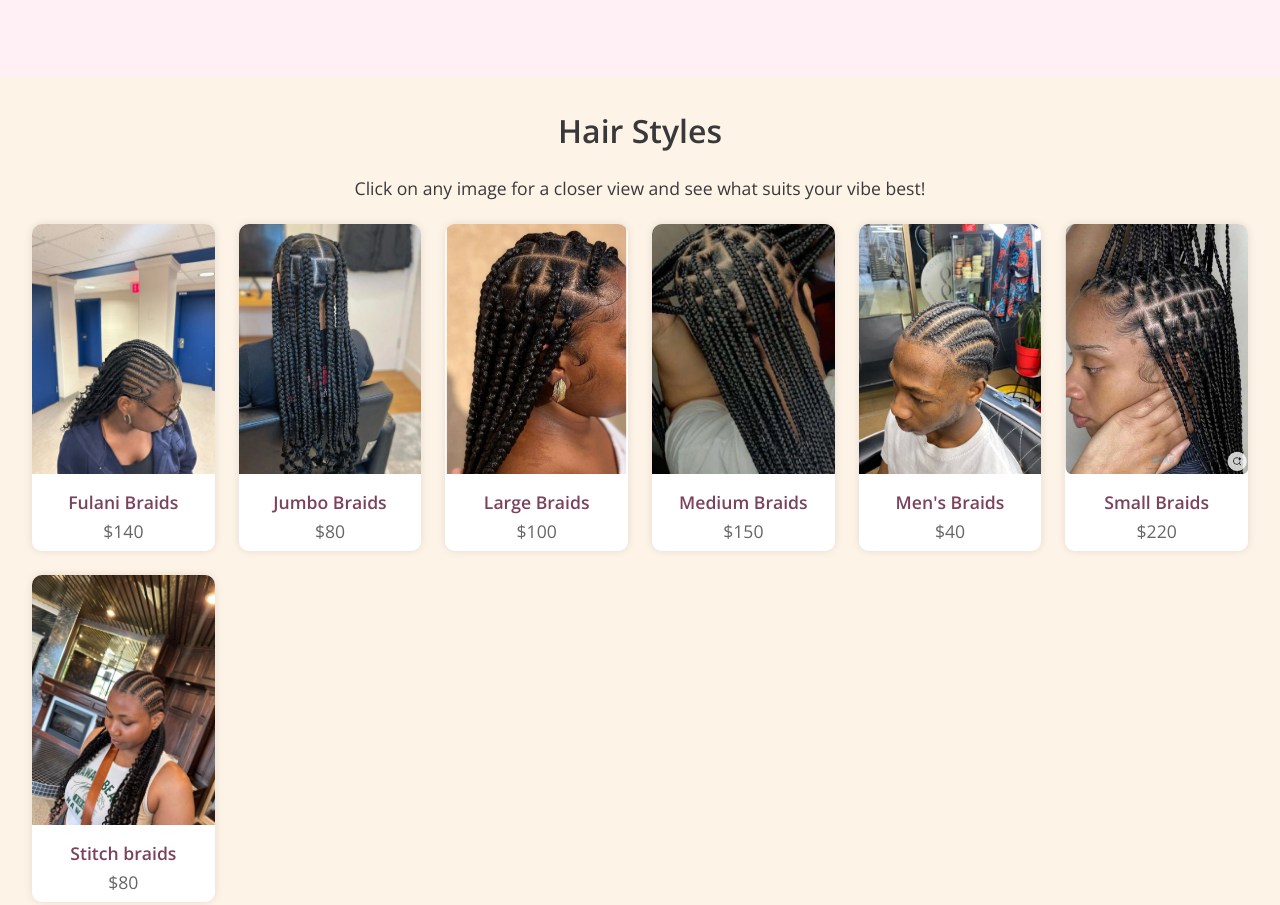
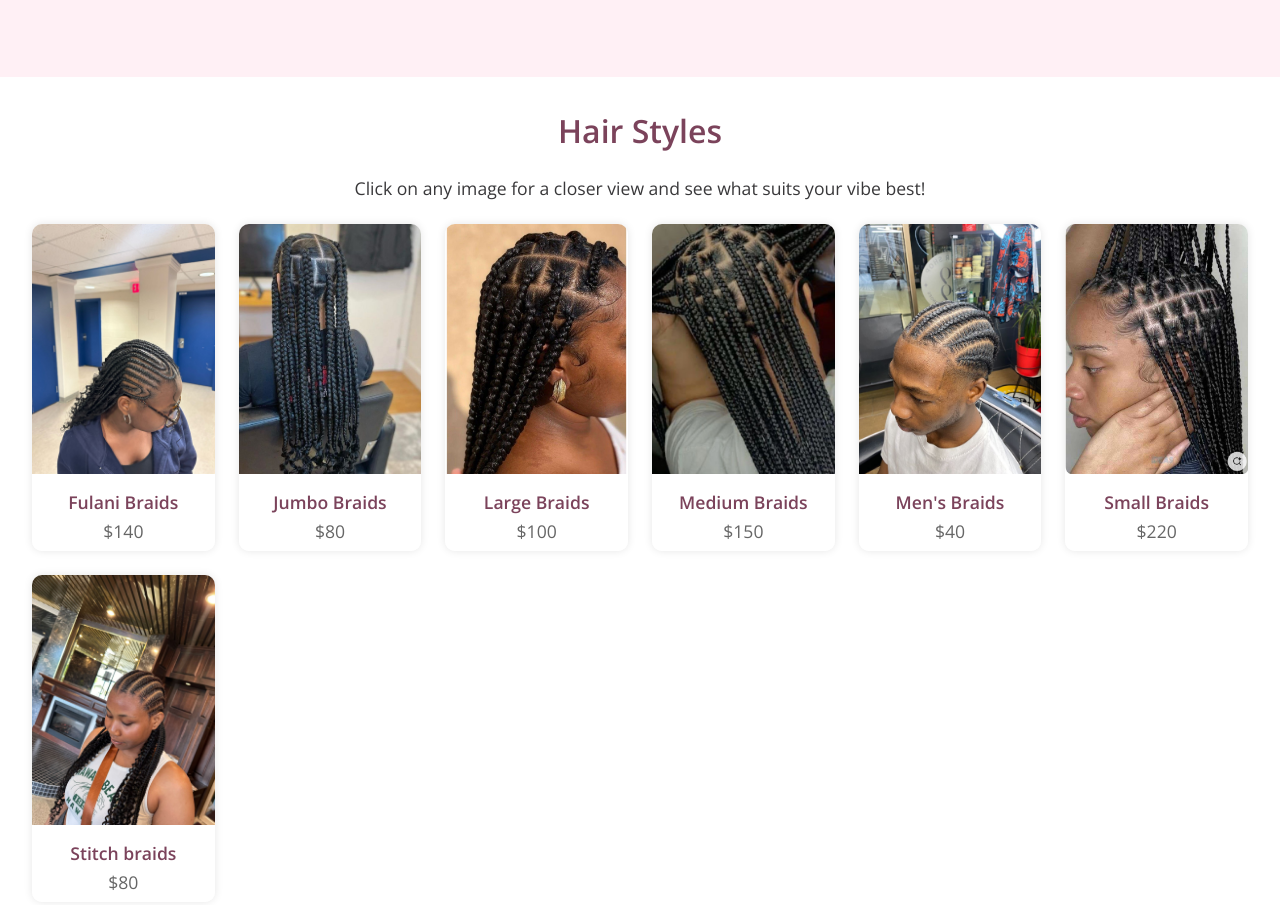
Before and after one commit to successdanesy/anjiebraids, a plain HTML site: page index.html in a window 1280 px wide. Shown: the part 1179-2084 px from the top of the page. Drawn offline with nearby package versions, Linux system fonts and the light colour scheme.

Commit message:
finished the hair styles section

```diff
--- a/styles.css
+++ b/styles.css
@@ -30,7 +30,7 @@ z-index: 1000;
 }
 
 .main-header.slidedown {
-  background-color: #FFF; /* Light pink */
+  background-color: #FFFFFF;
   box-shadow: 0 2px 8px rgba(123, 67, 91, 0.2); /* Soft plum shadow */
   animation: slidedown 0.5s forwards;
 }
@@ -263,14 +263,14 @@ display: none;
 /*hairstyles section*/
 .hairstyles-section {
   padding: 2rem;
-  background: #FDF3E7; /* light nude */
+  background: #FFFFFF;
 }
 
 .hairstyles-section h2 {
   text-align: center;
   font-size: 2rem;
   margin-bottom: 1.5rem;
-  color: #39383A; /* deep gray */
+  color: #7B435B;
 }
 
 .hairstyles-section h3 {
```
